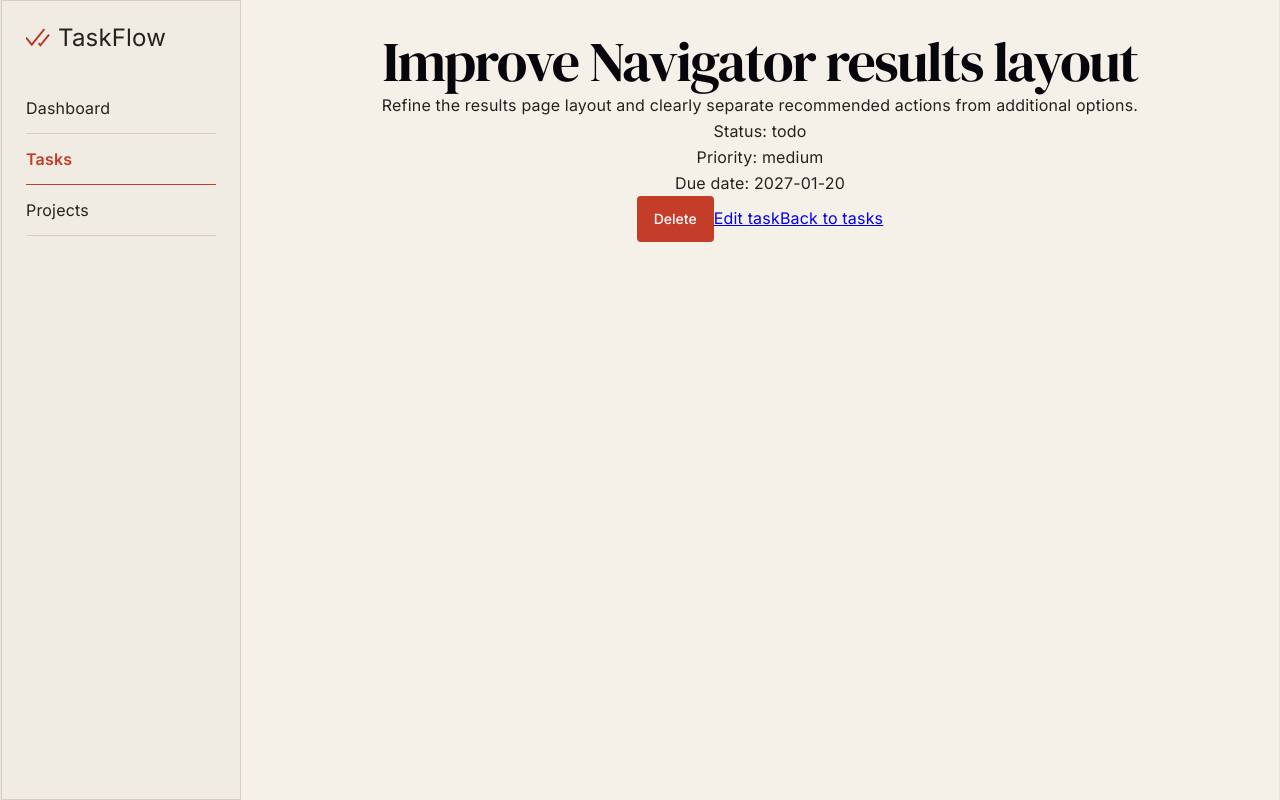
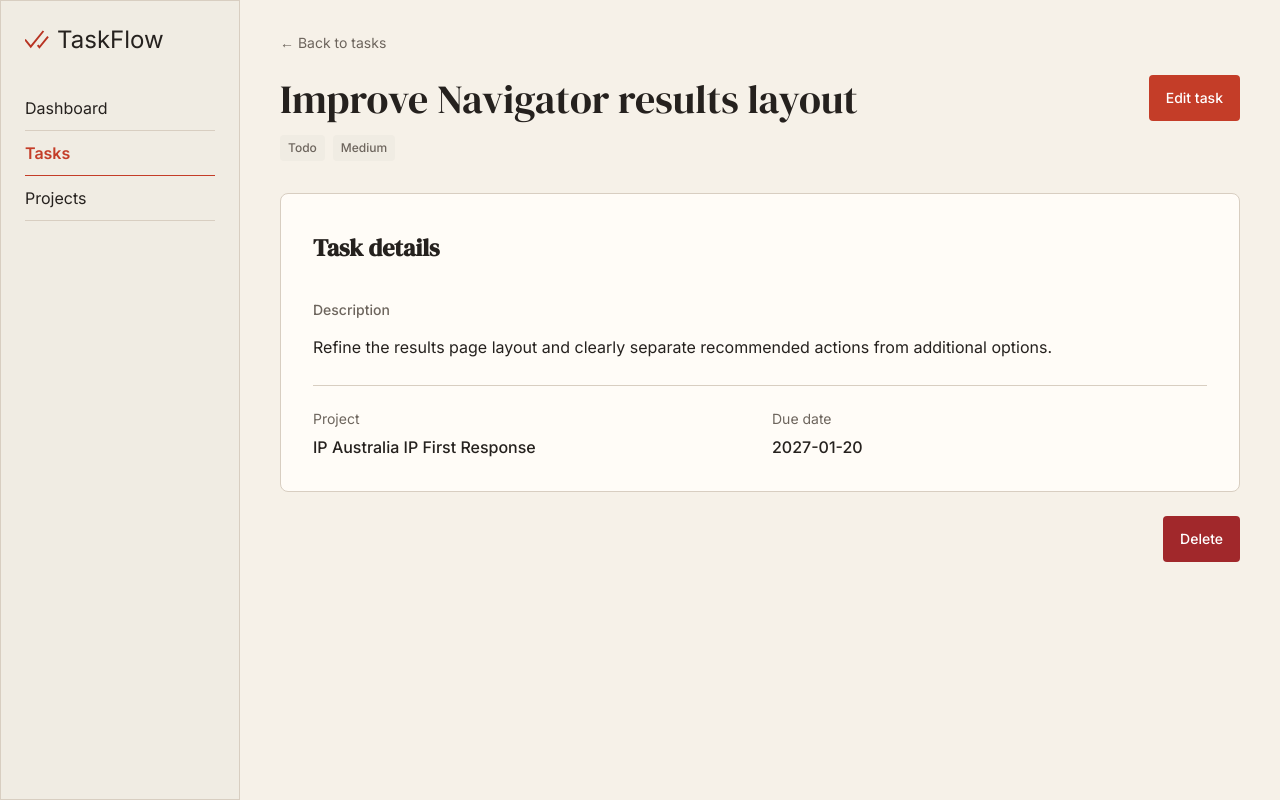
Before and after one commit to ninalix/task-flow, a React (Vite) app: page /tasks/102 in a window 1280 px wide. Built offline with nearby package versions, Linux system fonts and the light colour scheme; data requests are answered from the project's data file.

Commit message:
feat: style task detail page and display project information

```diff
--- a/src/components/TaskForm.tsx
+++ b/src/components/TaskForm.tsx
@@ -5,6 +5,7 @@ import type { TaskFormErrors } from "../utils/validateTaskForm";
 import Input from "./ui/Input";
 import Select from "./ui/Select";
 import Textarea from "./ui/Textarea";
+import Button from "./ui/Button";
 
 export type TaskFormProps = {
   title: string;
@@ -148,8 +149,16 @@ function TaskForm({title, onTitleChange, description, onDescriptionChange, statu
         <input id="due-date" type="date" value={dueDate} onChange={(e) => onDueDateChange(e.target.value)}/>
       </div>
       <div>
-        <button type="submit" disabled={saving}>{saving ? savingLabel : submitLabel}</button>
         {saveError && <p role="alert">{saveError}</p>}
+      </div>
+      <div className="task-form__actions">
+        <Button
+          variant="primary"
+          type="submit"
+          disabled={saving}
+        >
+          {saving ? savingLabel : submitLabel}
+        </Button>
         <Link to="/tasks">Cancel</Link>
       </div>
     </form>
--- a/src/index.css
+++ b/src/index.css
@@ -54,7 +54,7 @@
   /* width: 1126px; */
   max-width: 100%;
   margin: 0 auto;
-  text-align: center;
+  /* text-align: center; */
   border-inline: 1px solid var(--border);
   min-height: 100svh;
   display: flex;
--- a/src/main.tsx
+++ b/src/main.tsx
@@ -1,6 +1,5 @@
 import { StrictMode } from 'react'
 import { createRoot } from 'react-dom/client'
-import './index.css'
 import App from './App.tsx'
 
 import { BrowserRouter } from 'react-router-dom'
--- a/src/pages/TaskDetailPage.tsx
+++ b/src/pages/TaskDetailPage.tsx
@@ -1,13 +1,17 @@
 import { useParams, Link, useNavigate } from "react-router-dom";
 import useTask from "../hooks/useTask";
+import useProjects from "../hooks/useProjects";
 import { useRef, useState } from "react";
 import ConfirmDialog from "../components/ConfirmDialog";
 import Button from "../components/ui/Button";
+import Badge from "../components/ui/Badge";
+import { statusVariants, priorityVariants } from "../utils/taskVariants";
 
 function TaskDetailPage() {
   const params = useParams();
   const navigate = useNavigate();
   const {task, loading, error, notFound, fetchTask} = useTask(params.id);
+  const {projects, loading: projectsLoading, error: projectsError} = useProjects();
 
   const [deleteDialogOpen, setDeleteDialogOpen] = useState(false);
   const [deleting, setDeleting] = useState(false);
@@ -33,6 +37,18 @@ function TaskDetailPage() {
     )
   } else if(task === null) {
     return <p>No task found.</p>;
+  }
+
+  const project = projects.find((project) => Number(project.id) === task.projectId);
+
+  let projectContent: string;
+
+  if (projectsLoading) {
+    projectContent = "Loading project...";
+  } else if (projectsError) {
+    projectContent = "Unable to load project.";
+  } else {
+    projectContent = project?.name ?? "Unknown project";
   }
 
   function handleOpenDeleteDialog() {
@@ -74,15 +90,62 @@ function TaskDetailPage() {
   }
 
   return (
-    <>
-      <h1>{task.title}</h1>
-      <p>{task.description}</p>
-      <p>Status: {task.status}</p>
-      <p>Priority: {task.priority}</p>
-      <p>Due date: {task.dueDate ?? "No due date"}</p>
-      <Button variant="primary" ref={deleteRef} onClick={handleOpenDeleteDialog}>Delete</Button>
-      <Link to={`/tasks/${task.id}/edit`}>Edit task</Link>
-      <Link to="/tasks">Back to tasks</Link>
+    <div className="task-detail">
+      <Link to="/tasks" className="task-detail__back">← Back to tasks</Link>
+      <div className="task-detail__header">
+        <div className="task-detail__heading">
+          <h1>{task.title}</h1>
+
+          <div className="task-detail__badges">
+            <Badge variant={statusVariants[task.status]}>
+              {task.status.replace("-", " ")}
+            </Badge>
+            <Badge variant={priorityVariants[task.priority]}>
+              {task.priority}
+            </Badge>
+          </div>
+        </div>
+
+        <Link
+          to={`/tasks/${task.id}/edit`}
+          className="button button-primary"
+        >
+          Edit task
+        </Link>
+      </div>
+
+      <section className="task-detail__panel">
+        <h2>Task details</h2>
+
+        <div className="task-detail__description">
+          <h3>Description</h3>
+          <p>{task.description}</p>
+        </div>
+
+        <dl className="task-detail__metadata">
+          <div className="task-detail__field">
+            <dt>Project</dt>
+            <dd>
+              {projectContent}
+            </dd>
+          </div>
+          <div className="task-detail__field">
+            <dt>Due date</dt>
+            <dd>{task.dueDate ?? "No due date"}</dd>
+          </div>
+        </dl>
+      </section>
+
+      <div className="task-detail__actions">
+        <Button
+          variant="danger"
+          ref={deleteRef}
+          onClick={handleOpenDeleteDialog}
+        >
+          Delete
+        </Button>
+      </div>
+
       <ConfirmDialog
         isOpen={deleteDialogOpen}
         title="Delete task?"
@@ -94,7 +157,7 @@ function TaskDetailPage() {
         onConfirm={handleDelete}
         onClose={handleCloseDeleteDialog}
       />
-    </>
+    </div>
   );
 }
 
--- a/src/styles/components/_buttons.scss
+++ b/src/styles/components/_buttons.scss
@@ -10,7 +10,7 @@
   justify-content: center;
   gap: var(--space-2);
 
-  min-height: 44px;
+  // min-height: 44px;
   padding: var(--space-3) var(--space-4);
 
   font-family: var(--font-body);
--- a/src/styles/global.scss
+++ b/src/styles/global.scss
@@ -12,6 +12,7 @@
 
 // Pages
 @use "./pages/tasks";
+@use "./pages/task-detail";
 
 // Global styles
 body {
--- /dev/null
+++ b/src/styles/pages/_task-detail.scss
@@ -0,0 +1,147 @@
+.task-detail {
+  max-width: 960px;
+  margin-inline: auto;
+
+  &__back {
+    display: inline-flex;
+    align-items: center;
+    gap: var(--space-2);
+    margin-bottom: var(--space-6);
+
+    color: var(--color-text-muted);
+    font-size: var(--font-size-body-sm);
+    text-decoration: none;
+
+    &:hover {
+      color: var(--color-primary);
+      text-decoration: underline;
+    }
+
+    &:focus-visible {
+      outline: 2px solid var(--color-focus);
+      outline-offset: 4px;
+      border-radius: var(--radius-sm);
+    }
+  }
+
+  &__header {
+    display: flex;
+    align-items: flex-start;
+    justify-content: space-between;
+    gap: var(--space-6);
+
+    margin-bottom: var(--space-8);
+  }
+
+  &__heading {
+    min-width: 0;
+
+    h1 {
+      margin: 0 0 var(--space-3);
+
+      font-family: var(--font-display);
+      font-size: var(--font-size-display-l);
+      font-weight: var(--font-weight-regular);
+      line-height: 1.2;
+      overflow-wrap: anywhere;
+    }
+  }
+
+  &__badges {
+    display: flex;
+    flex-wrap: wrap;
+    align-items: center;
+    gap: var(--space-2);
+  }
+
+  &__panel {
+    padding: var(--space-8);
+
+    background-color: var(--color-surface);
+    border: 1px solid var(--color-border-subtle);
+    border-radius: var(--radius-md);
+
+    h2 {
+      margin: 0 0 var(--space-6);
+
+      font-size: var(--font-size-heading-m);
+      font-weight: var(--font-weight-semibold);
+    }
+  }
+
+  &__description {
+    padding-bottom: var(--space-6);
+    border-bottom: 1px solid var(--color-border-subtle);
+
+    h3 {
+      margin: 0 0 var(--space-2);
+
+      font-size: var(--font-size-body-sm);
+      font-weight: var(--font-weight-medium);
+      color: var(--color-text-muted);
+    }
+
+    p {
+      margin: 0;
+      line-height: 1.7;
+      white-space: pre-wrap;
+      overflow-wrap: anywhere;
+    }
+  }
+
+  &__metadata {
+    display: grid;
+    grid-template-columns: repeat(2, minmax(0, 1fr));
+    gap: var(--space-6);
+
+    margin: 0;
+    padding-top: var(--space-6);
+  }
+
+  &__field {
+    dt {
+      margin-bottom: var(--space-2);
+
+      font-size: var(--font-size-body-sm);
+      color: var(--color-text-muted);
+    }
+
+    dd {
+      margin: 0;
+
+      font-weight: var(--font-weight-medium);
+      line-height: 1.5;
+      overflow-wrap: anywhere;
+    }
+  }
+
+  &__actions {
+    display: flex;
+    justify-content: flex-end;
+    gap: var(--space-3);
+
+    margin-top: var(--space-6);
+  }
+
+  @media (max-width: 640px) {
+    &__header {
+      flex-direction: column;
+      gap: var(--space-4);
+    }
+
+    &__heading {
+      h1 {
+        font-size: 32px;
+      }
+    }
+
+    &__panel {
+      padding: var(--space-4);
+    }
+
+    &__metadata {
+      grid-template-columns: 1fr;
+      gap: var(--space-4);
+    }
+  }
+}
--- a/src/styles/pages/_tasks.scss
+++ b/src/styles/pages/_tasks.scss
@@ -36,10 +36,6 @@
       font-size: var(--font-size-body-sm);
       color: var(--color-text-muted);
     }
-  }
-
-  .create-task-link {
-    padding: 0 var(--space-4);
   }
 
   @media (max-width: 768px) {
```
Also changed, not shown: 1 other file (tests, documents, lock files or other folders).
